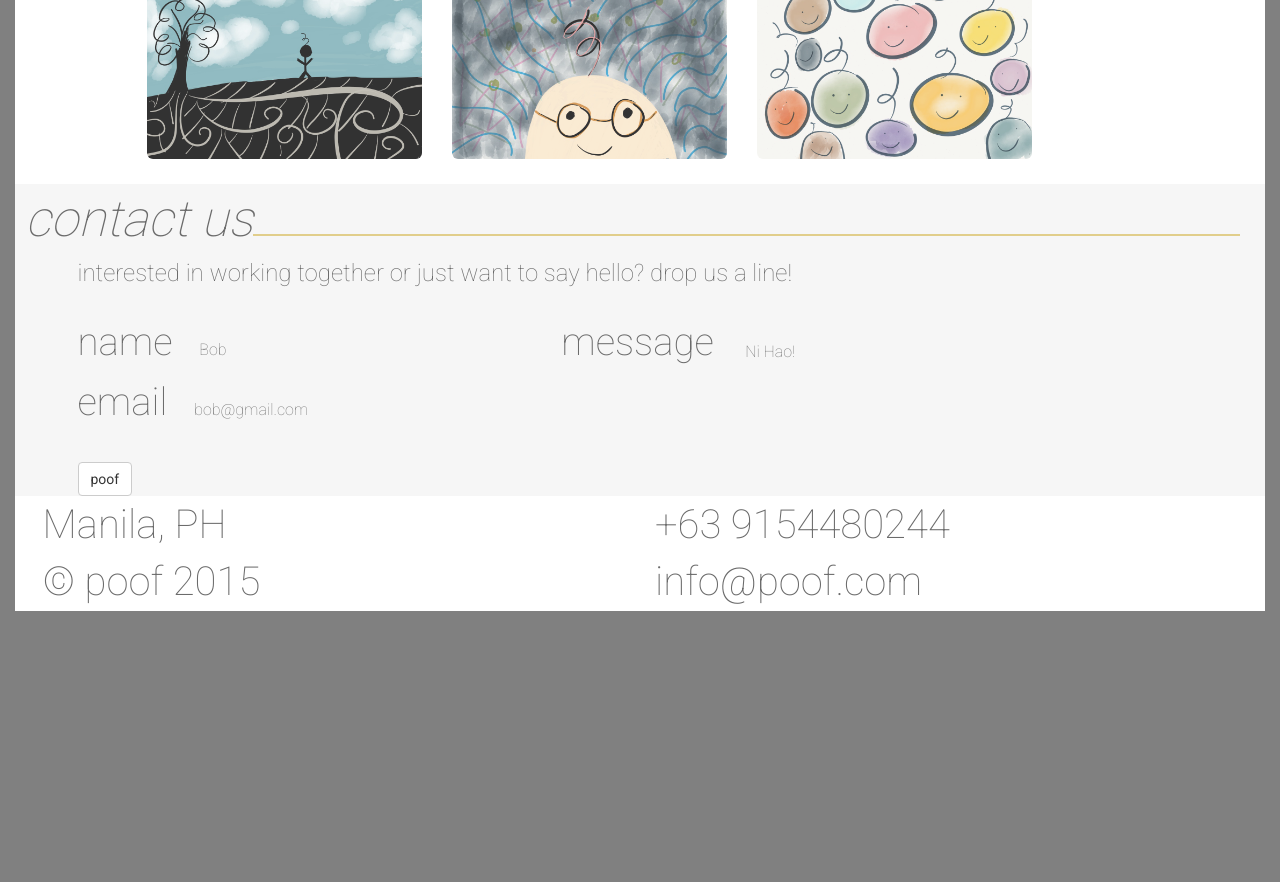
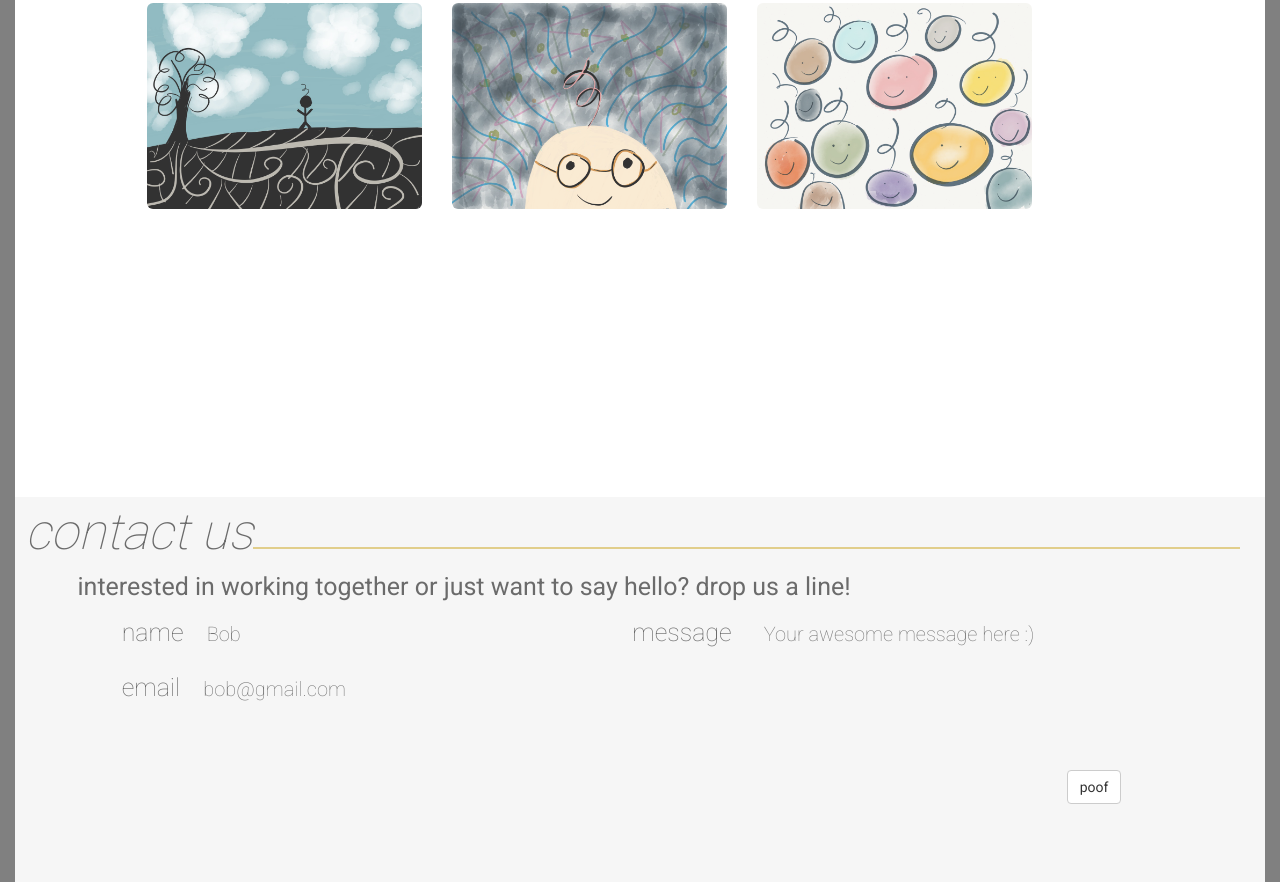
Before and after one commit to jacqhernandez/Poof, a plain HTML site: page index.html in a window 1280 px wide. Shown: the part 1918-2800 px from the top of the page. Before the commit the page ends 2529 px from the top, so only its background shows below. Drawn offline with Linux system fonts and the light colour scheme.

Commit message:
fixed titles and contact us form

```diff
--- a/css/style.css
+++ b/css/style.css
@@ -18,9 +18,14 @@ body{
 }
 .section{
 	height: 100%;
-	min-height: 100%;
+	min-height: 100vh;
 }
-
+#contact{
+	min-height: 80vh;
+}
+#footer{
+	min-height: 20vh;
+}
 /*POOF*/
 .header{
 	min-height: 100%;
@@ -69,7 +74,6 @@ body{
 }
 
 /* PORTFOLIO */
-
 .gallery img{
 	margin-top: 5%;
 	opacity: 0.8;
@@ -88,44 +92,35 @@ body{
 }
 
 /*CONTACT*/
-#text{
-	font-size: 3vh;
+#contacttext{
+	font-size: 25px;
+	font-weight: 400;
 	margin-left: 5%;
 	margin-right: 5%;
 }
 .break{
 	display: inline-block;
 }
-.footer{
-	width: 100%;
-	height:20%;
-	padding-top: 1%;
-}
-.details{
-	margin-left: 1%;
-	margin-right: 1%;
-	font-size: 5vh;
-}
-.form{
-	margin-top: 2%;
-	margin-left: 5%;
-	margin-right: 5%;
+.inputs{
+	margin-top: 10px;
 }
 .form-group{
 	width: 100%;
 	height: 100%;
 }
-.small-box{
-	height: 6%;
-}
-.form-group label{
-	font-size: 3vw;
+.form-group label,
+.message label{
+	font-size: 25px;
 	font-family: 'Roboto', sans-serif;
 	font-weight: 100;
 }
+.message label{
+	display: block;
+	text-align: right;
+}
 .form-group input{
 	padding-left: 5%;
-	font-size: 2vh;
+	font-size: 20px;
 	font-family: 'Roboto', sans-serif;
 	font-weight: 100;
 	width: 65%;
@@ -133,19 +128,21 @@ body{
 	outline: 0;
 	border: 0;
 }
-.form-group textarea{
-	font-size: 2vh;
+textarea{
+	font-size: 20px;
 	font-family: 'Roboto', sans-serif;
 	font-weight: 100;
-	margin-top: 1%;
-	padding-top: 3%;
+	padding-top: 5px;
 	background-color: #F6F6F6;
+	width: 90%;
 	min-width: 60%;
-	max-width: 80%;
-	margin-left: 5%;
 	outline: 0;
 	border: 0;
 	resize: none;
+}
+.submitbtn{
+	margin-bottom: 15px;
+
 }
 .column{
 	height: 25%;
@@ -154,7 +151,26 @@ body{
 	height: 100%;
 }
 
+/*FOOTER*/
+.details{
+	margin-left: 1%;
+	margin-right: 1%;
+	font-weight: 100;
+	font-size: 30px;
+}
 
+@media screen and (max-width: 768px) {
+	#messagecontainer{
+		padding-left: 8.25%;
+	}
+	.message label{
+		text-align: left;
+	}
+	.submitbtn{
+		margin-left: 50px;
+	}
+
+}
 @media screen and (max-width: 758px) {
 	#logo{
 		width:300px;
@@ -164,6 +180,12 @@ body{
 	}
 	.text{
 		font-size: 23px;
+	}
+	.details{
+		font-size: 25px;
+	}
+	#contacttext{
+		font-size: 20px;
 	}
 }
 @media screen and (max-width: 524px) {
@@ -175,6 +197,12 @@ body{
 	}
 	.text{
 		font-size: 20px;
+	}
+	.details{
+		font-size: 20px;
+	}
+	#contacttext{
+		font-size: 15px;
 	}
 }
 
@@ -195,6 +223,9 @@ body{
 	.text{
 		font-size: 15px;
 	}
+	.details{
+		font-size: 15px;
+	}
 }
 
 @media screen and (max-width: 335px) {
@@ -204,7 +235,11 @@ body{
 	#caption{
 		font-size: 25px;
 	}
-		.text{
+	.text{
 		font-size: 13px;
 	}
+	.details{
+		font-size: 10px;
+		font-weight: 400;
+	}
 }
--- a/index.html
+++ b/index.html
@@ -13,13 +13,11 @@
 	<link href='http://fonts.googleapis.com/css?family=Roboto:400,100' rel='stylesheet' type='text/css'>
 </head>
 
-
 <body>
 <div class="container-fluid">
 
 	<!-- TITLE -->
 	<div class="section" id="home">
-
 		<div class="header">
 			<img src="img/logo.png" id="logo" class="img-responsive center-block"></img>
 			<div id="caption">web / systems / design</div>
@@ -45,7 +43,6 @@
 	</div>
 
 	<!-- PORTFOLIO -->
-
 	<div class="section" id="portfolio">
 		<div class="row">
 			<div class="pull-left title">our works</div>
@@ -71,52 +68,46 @@
 			<div class="pull-left title">contact us</div>
 			<hr class="line">
 		</div>
-		<div id="text">
+		<div id="contacttext">
 			interested in working together or just want to say hello?
 			<span class="break">drop us a line!<span>
 		</div>
-	    <div class="form">
-	    	<form class="form-inline" role="form">
-		        <div class="col-md-5" style="padding:0px">
-		            <div class="small-box">
+		<div class ="row inputs">
+			<div class="col-sm-offset-1 col-sm-4 col-xs-offset-1">
 				<div class="form-group">
 							<label for="name">name</label>
 							<input type="text" class="form-control-lg" id="name" placeholder="Bob">
 				</div>
-		            </div>
-		            <div class="small-box">
 					<div class="form-group">
 								<label for="email">email</label>
 								<input type="text" class="form-control-lg" id="email" placeholder="bob@gmail.com">
 					</div>
 			</div>
-		    	</div>
-		    	<div class="col-md-7 column">
-					<div class="form-group">
-						<div class="row">
-							<div class="col-md-3">
+			<div id="messagecontainer">
+				<div class="col-sm-2 message">
 					<label for="message">message</label>
 				</div>
-							<div class="col-md-push-9 column2">
-								<textarea class="form-control-lg" rows="5" id="message" placeholder="Ni Hao!"></textarea>
+				<div class="col-sm-5">
+					<textarea class="form-control-lg" rows="5" id="message" placeholder="Your awesome message here :)"></textarea>
 				</div>
 			</div>
 		</div>
+		<div class="row">
+			<div class="col-sm-offset-10 col-xs-offset-1 submitbtn">
+				<button type="submit" class="btn btn-default">poof</button>
 			</div>
-		    	<button type="submit" class="btn btn-default">poof</button>
-			</form>
 		</div>
 	</div>
 
 	<!-- FOOTER -->
 	<div id="footer">
 		<div class="row details">
-			<div class="col-md-6">Manila, PH</div>
-			<div class="col-md-6">+63 9154480244</div>
+			<div class="col-xs-6">Manila, PH</div>
+			<div class="col-xs-6">+63 9154480244</div>
 		</div>
 		<div class="row details">
-			<div class="col-md-6">&copy; poof 2015</div>
-			<div class="col-md-6">info@poof.com</div>
+			<div class="col-xs-6">&copy; poof 2015</div>
+			<div class="col-xs-6">info@poof.com</div>
 		</div>
 	</div>
 
```
Lines whose indentation alone changed are shown as unchanged.
